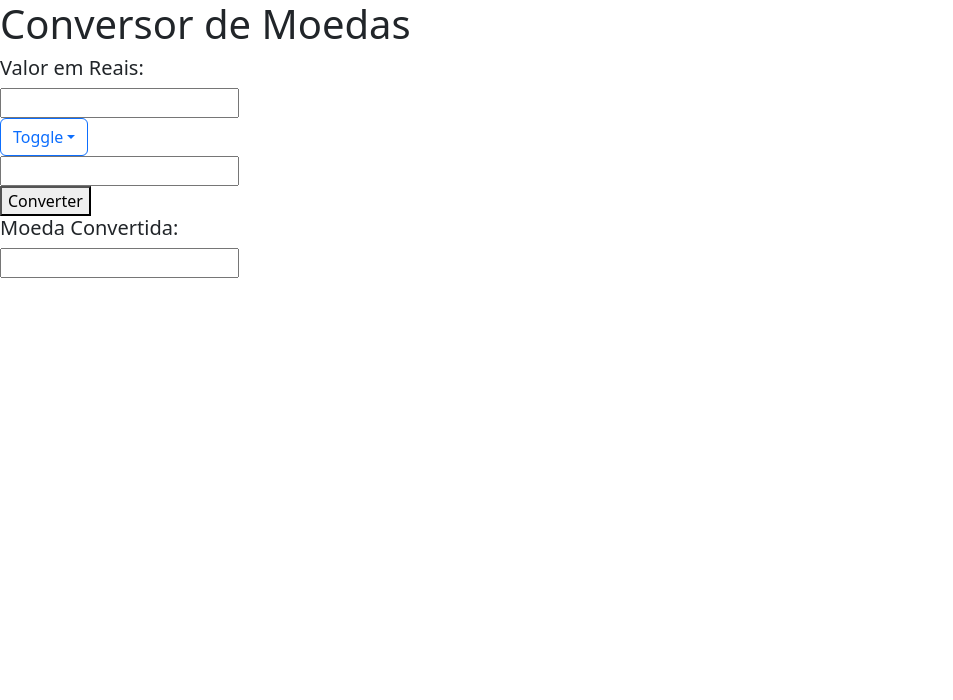
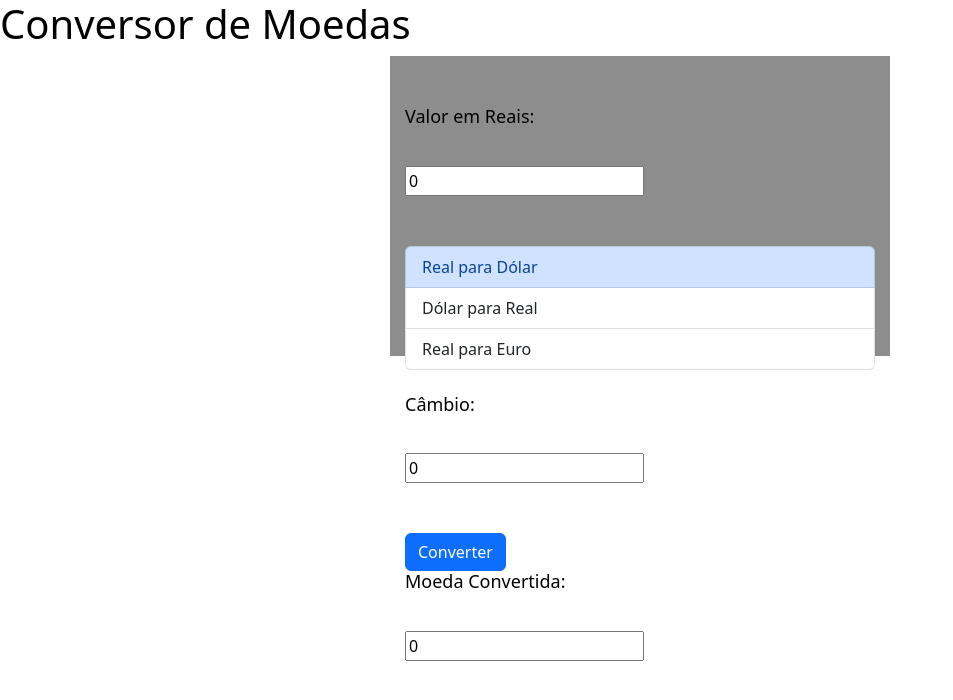
Before and after one commit to NickZRS/prova01_conversor, an Angular app: page / in a window 1280 px wide. Shown: the top 700 px of the page, without its empty margins (0-953 px from the left). Built offline with nearby package versions, Linux system fonts and the light colour scheme.

Commit message:
conversor04

```diff
--- a/package.json
+++ b/package.json
@@ -21,6 +21,7 @@
     "@ng-bootstrap/ng-bootstrap": "^14.1.0",
     "@popperjs/core": "^2.11.6",
     "bootstrap": "^5.2.3",
+    "ng-bootstrap": "^1.6.3",
     "rxjs": "~7.8.0",
     "tslib": "^2.3.0",
     "zone.js": "~0.12.0"
--- a/src/app/conversor/conversor.component.css
+++ b/src/app/conversor/conversor.component.css
@@ -0,0 +1,24 @@
+form{
+  padding: 50px 15px 15px 15px;
+  background-color: rgb(141, 141, 141);
+  width: 500px;
+  height: 300px;
+  margin-left: auto;
+  margin-right: auto;
+}
+button.btns{
+  margin-left: 15px;
+
+}
+h1#titulo{
+  color: rgb(0, 0, 0);
+}
+h5{
+
+  color: rgb(0, 0, 0);
+  font-size: 18px;
+}
+input{
+  margin-bottom: 50px;
+  margin-top: 30px;
+}
--- a/src/app/conversor/conversor.component.html
+++ b/src/app/conversor/conversor.component.html
@@ -3,20 +3,20 @@
 <form action = "">
 
     <h5>Valor em Reais:</h5>
-    <input type="number" name="valor"><br>
+    <input type="number" [(ngModel)]="valor" name="valor"><br>
 
-    <div ngbDropdown>
-      <button type="button" class="btn btn-outline-primary" id="dropdownConfig" ngbDropdownToggle>Toggle</button>
-      <div ngbDropdownMenu aria-labelledby="dropdownConfig">
-        <button ngbDropdownItem>Action - 1</button>
-        <button ngbDropdownItem>Another Action</button>
-        <button ngbDropdownItem>Something else is here</button>
-      </div>
-    </div>
 
-    <input type= "number" name="cambio"><br>
 
-    <button class="btns" id="btn4" (click)="converter()">Converter</button>
+    <div class="list-group" id="moedas">
+      <button type="button" id="r-d" class="list-group-item list-group-item-action list-group-item-primary">Real para Dólar</button>
+      <button type="button" id="d-r" class="list-group-item list-group-item-action">Dólar para Real</button>
+      <button type="button" id="r-e" class="list-group-item list-group-item-action">Real para Euro</button>
+    </div><br>
+
+    <h5>Câmbio:</h5>
+    <input type= "number" [(ngModel)]="cambio" name="cambio"><br>
+
+    <button type="button" class="btn btn-primary" (click)="converter()">Converter</button>
 
     <h5>Moeda Convertida:</h5>
-    <input type="text" id="resp" readonly>
+    <input type="number" [(ngModel)]="resp" name="resp" readonly>
--- a/src/app/conversor/conversor.component.ts
+++ b/src/app/conversor/conversor.component.ts
@@ -15,7 +15,7 @@ export class ConversorComponent {
 
 
   converter(){
-      this.resp = this.valor* this.cambio;
+      this.resp = this.valor * this.cambio;
 
   }
 }
--- a/src/styles.css
+++ b/src/styles.css
@@ -1 +1 @@
-/* You can add global styles to this file, and also import other style files */
+@import "~bootstrap/dist/css/bootstrap.css"
```
Also changed, not shown: 2 other files (tests, documents, lock files or other folders).
